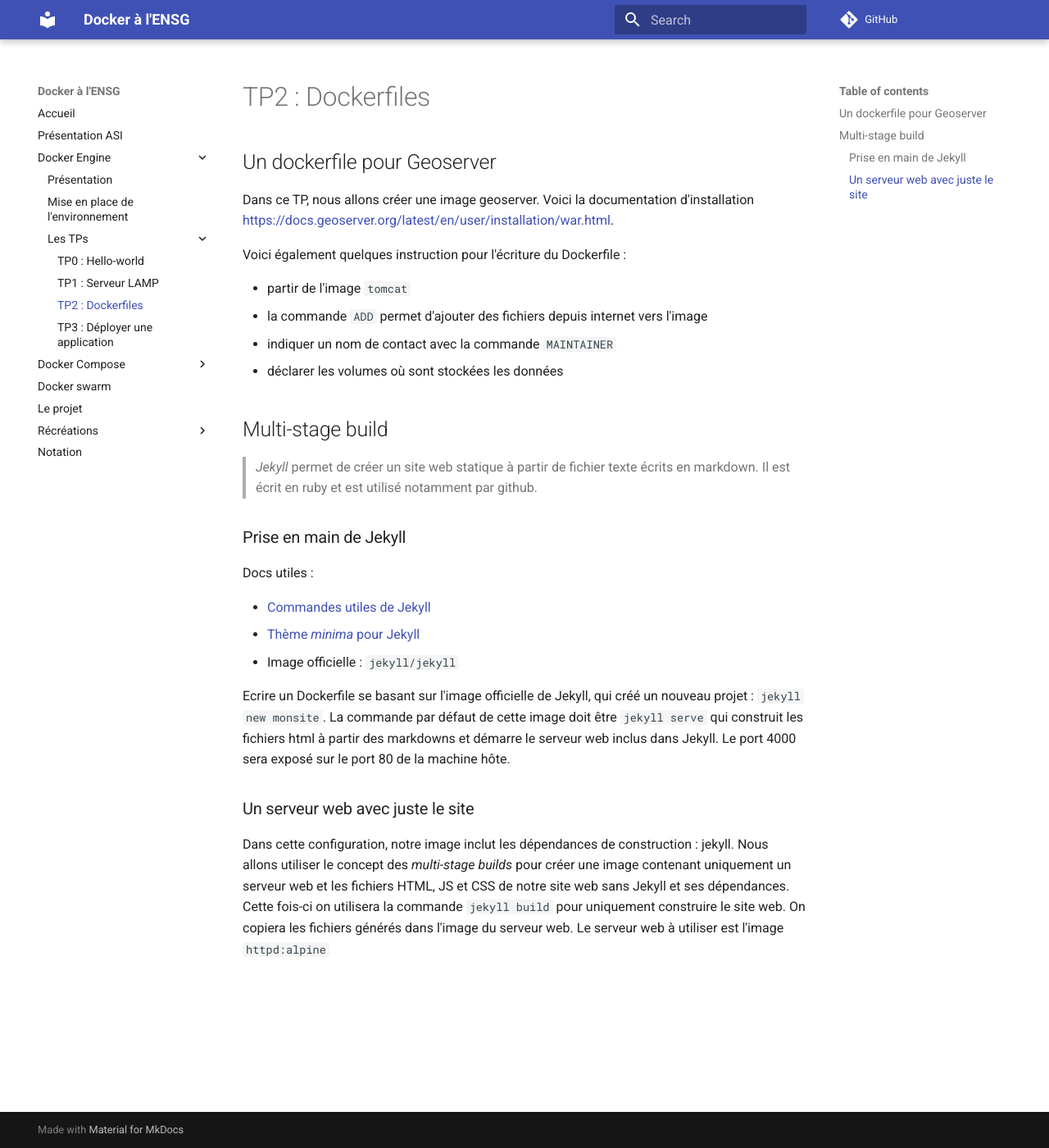
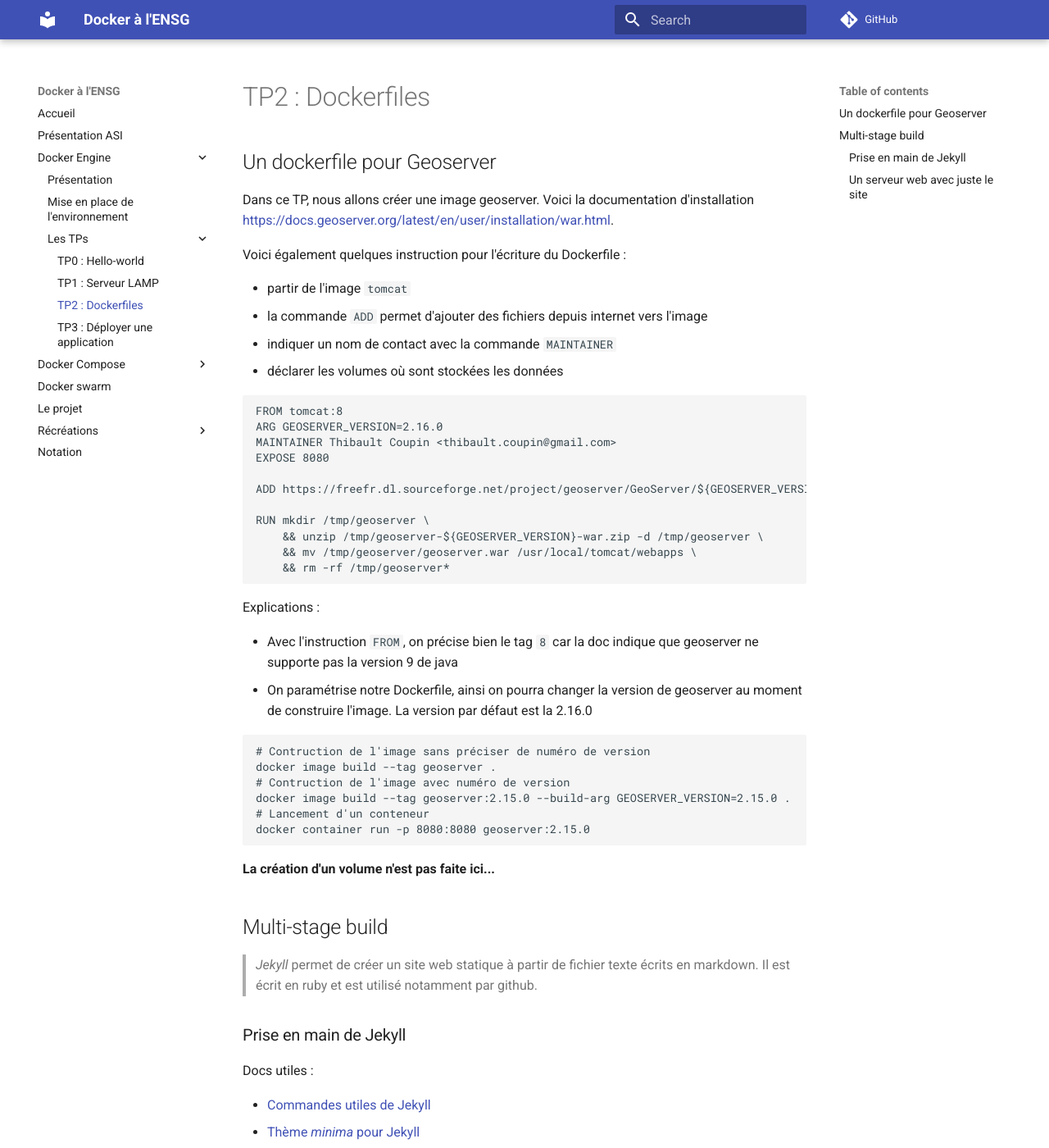
Before and after one commit to tcoupin/tp-docker-ensg, an MkDocs documentation site: the page built from docs/engine/tp1.md, in a window 1280 px wide and 1400 px high. Shown: the whole window at 82% size. Built offline with MkDocs 1.6.1 and Material for MkDocs 9.7.7, drawn with Linux system fonts in a browser that asks for light colours; comment, search, counter and statistics services are not loaded; old or Windows-style settings are respelled for this version of MkDocs.

Commit message:
correction dockerfil

````diff
--- a/docs/engine/tp1.md
+++ b/docs/engine/tp1.md
@@ -9,6 +9,36 @@ Voici également quelques instruction pour l'écriture du Dockerfile :
 - la commande `ADD` permet d'ajouter des fichiers depuis internet vers l'image
 - indiquer un nom de contact avec la commande `MAINTAINER`
 - déclarer les volumes où sont stockées les données
+
+```
+FROM tomcat:8
+ARG GEOSERVER_VERSION=2.16.0
+MAINTAINER Thibault Coupin <thibault.coupin@gmail.com>
+EXPOSE 8080
+
+ADD https://freefr.dl.sourceforge.net/project/geoserver/GeoServer/${GEOSERVER_VERSION}/geoserver-${GEOSERVER_VERSION}-war.zip /tmp
+
+RUN mkdir /tmp/geoserver \
+    && unzip /tmp/geoserver-${GEOSERVER_VERSION}-war.zip -d /tmp/geoserver \
+    && mv /tmp/geoserver/geoserver.war /usr/local/tomcat/webapps \
+    && rm -rf /tmp/geoserver*
+```
+
+Explications :
+
+- Avec l'instruction `FROM`, on précise bien le tag `8` car la doc indique que geoserver ne supporte pas la version 9 de java
+- On paramétrise notre Dockerfile, ainsi on pourra changer la version de geoserver au moment de construire l'image. La version par défaut est la 2.16.0
+
+```
+# Contruction de l'image sans préciser de numéro de version
+docker image build --tag geoserver .
+# Contruction de l'image avec numéro de version
+docker image build --tag geoserver:2.15.0 --build-arg GEOSERVER_VERSION=2.15.0 .
+# Lancement d'un conteneur
+docker container run -p 8080:8080 geoserver:2.15.0
+```
+
+**La création d'un volume n'est pas faite ici...**
 
 
 ## Multi-stage build
````
